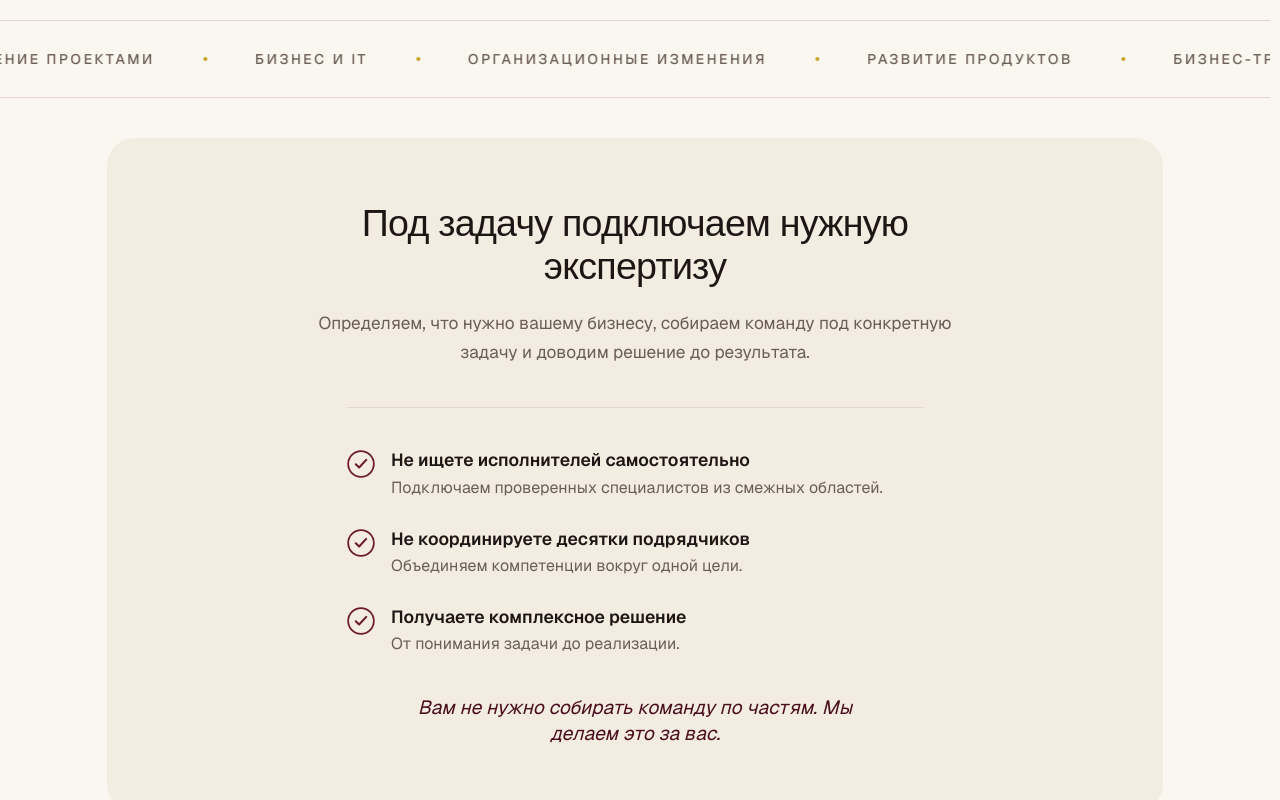
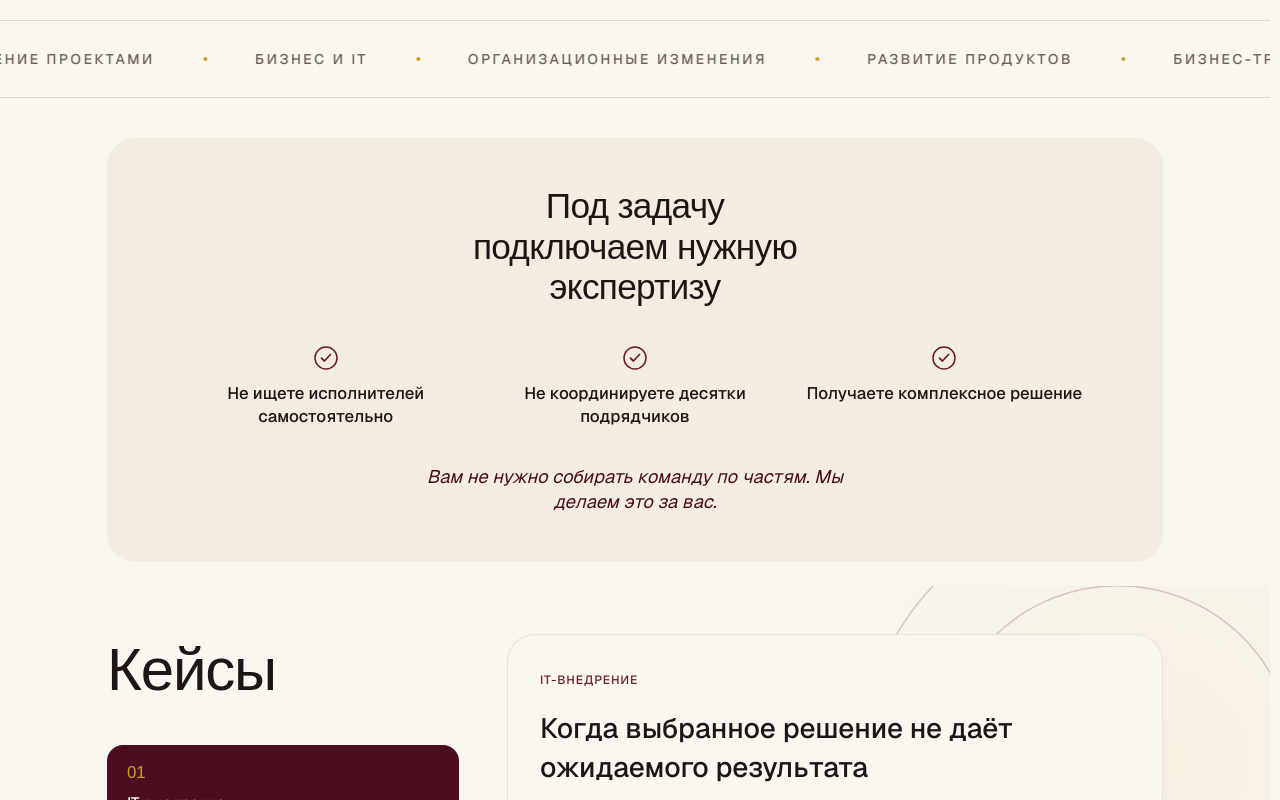
Before and after one commit to Sladenki/premium-psychology, a Next.js app: page / in a window 1280 px wide. Shown: the part 4080-4880 px from the top of the page. Built offline with nearby package versions, Linux system fonts and the light colour scheme; a web font is replaced by a local one.

Commit message:
another desing for "for task connect expert"

```diff
--- a/components/sections/about.tsx
+++ b/components/sections/about.tsx
@@ -230,35 +230,23 @@ export function AboutPartners() {
       <LogoMarquee />
 
       <div className="relative z-10 mx-auto mt-8 mb-4 w-full max-w-[1120px] px-5 sm:mt-10 sm:mb-6 sm:px-8">
-        <FadeIn className="rounded-[1.75rem] bg-cream-100 px-6 py-10 sm:px-12 sm:py-14 lg:px-16 lg:py-16">
-          <div className="mx-auto max-w-2xl text-center">
-            <h2 className="font-serif text-[1.7rem] leading-[1.15] tracking-[-0.02em] text-ink-900 sm:text-[2.35rem]">
+        <FadeIn className="rounded-[1.75rem] bg-cream-100 px-6 py-9 sm:px-10 sm:py-11 lg:px-14 lg:py-12">
+          <h2 className="mx-auto max-w-[18ch] text-center font-serif text-[1.7rem] leading-[1.15] tracking-[-0.02em] text-ink-900 sm:text-[2.2rem]">
             {about.partnersLead}
           </h2>
-            <p className="mt-4 text-[1.05rem] leading-[1.7] text-ink-500 sm:mt-5 sm:text-[1.08rem]">
-              {about.partnersBody}
-            </p>
-          </div>
 
-          <div className="mx-auto mt-8 max-w-xl border-t border-wine-700/10 pt-8 sm:mt-10 sm:pt-10">
-            <ul className="space-y-6 text-left sm:space-y-7">
+          <ul className="mx-auto mt-8 grid max-w-4xl gap-5 sm:mt-9 sm:grid-cols-3 sm:gap-8">
             {about.partnersPoints.map((point) => (
-                <li key={point.title} className="flex gap-3.5 sm:gap-4">
-                  <CheckIcon className="mt-0.5 h-6 w-6 shrink-0 text-wine-700 sm:h-7 sm:w-7" />
-                  <div className="min-w-0">
-                    <p className="text-[1.05rem] font-semibold leading-snug text-ink-900 sm:text-[1.1rem]">
+              <li key={point.title} className="flex gap-3 sm:flex-col sm:gap-3 sm:text-center">
+                <CheckIcon className="mt-0.5 h-6 w-6 shrink-0 text-wine-700 sm:mx-auto" />
+                <p className="text-[1.02rem] font-medium leading-snug text-ink-900 sm:text-[1.05rem]">
                   {point.title}
                 </p>
-                    <p className="mt-1 text-[0.95rem] leading-snug text-ink-500 sm:text-[1rem]">
-                      {point.text}
-                    </p>
-                  </div>
               </li>
             ))}
           </ul>
-          </div>
 
-          <p className="mx-auto mt-8 max-w-md text-center font-sans text-[1.1rem] leading-snug text-wine-800 italic sm:mt-10 sm:text-[1.2rem]">
+          <p className="mx-auto mt-8 max-w-md text-center font-sans text-[1.08rem] leading-snug text-wine-800 italic sm:mt-9 sm:text-[1.15rem]">
             {about.partnersClose}
           </p>
         </FadeIn>
```
Lines whose indentation alone changed are shown as unchanged.
